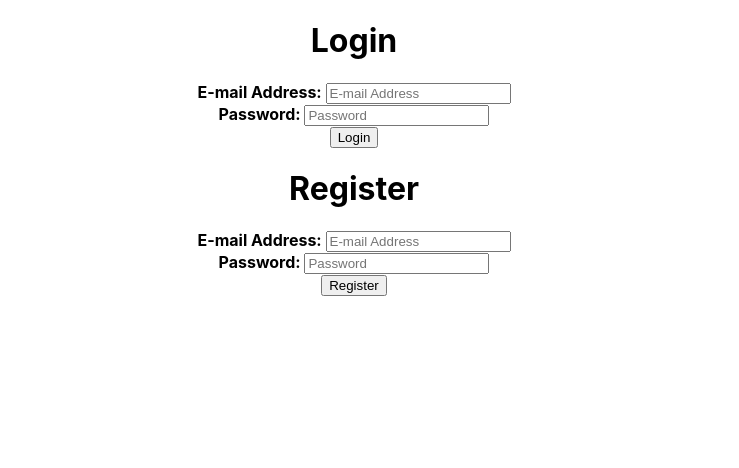
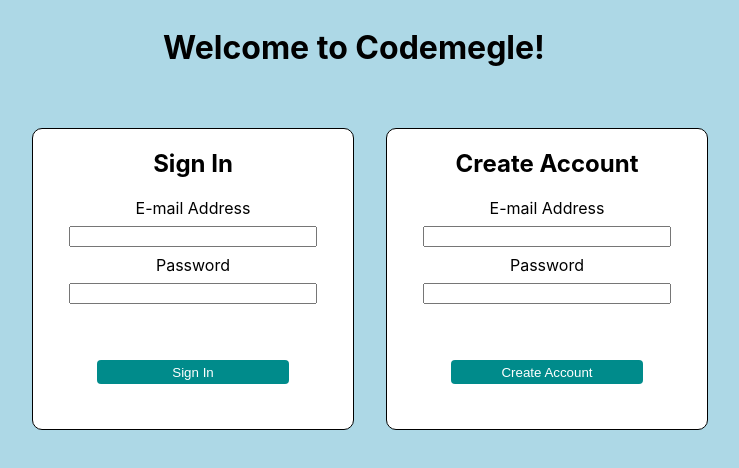
Before and after one commit to TanyaNaveen/TreeHacks-2023, a React (Create React App) app in the folder codemegle/: page / in a window 1280 px wide. Shown: the top 468 px of the page, without its empty margins (286-1025 px from the left). Built offline with nearby package versions, Linux system fonts and the light colour scheme.

Commit message:
styled login page

```diff
--- a/codemegle/src/routes/Login/login.component.jsx
+++ b/codemegle/src/routes/Login/login.component.jsx
@@ -1,6 +1,8 @@
 import { useState } from "react";
 import { useNavigate } from "react-router-dom";
 import { logInWithEmailAndPassword, registerWithEmailAndPassword } from "../../utils/firebase/firebase.utils";
+import "./login.styles.css";
+
 
 const Login = () => {
     const [loginEmail, setLoginEmail] = useState("");
@@ -39,30 +41,31 @@
     };
 
     return (
-        <div>
-            <div className="login">
-                <h1>Login</h1>
+        <div className="page">
+            <h1 className="title">Welcome to Codemegle!</h1>
+            <div className="row">
+
+                <div className="login col card">
+                    <h2>Sign In</h2>
 
                     <div className="login__container">
                         <div>
-                        <label style={{textAlign: "left", fontWeight: 'bold'}}>E-mail Address: </label>
+                            <label className="cardText">E-mail Address</label>
                             <input
                                 type="text"
                                 className="login__textBox"
                                 value={loginEmail}
                                 onChange={(e) => setLoginEmail((e.target.value).toLowerCase())}
-                            placeholder="E-mail Address"
                                 required
                             />
                         </div>
                         <div>
-                        <label style={{textAlign: "left", fontWeight: 'bold'}}>Password: </label>
+                            <label className="cardText">Password</label>
                             <input
                                 type="password"
                                 className="login__textBox"
                                 value={loginPassword}
                                 onChange={(e) => setLoginPassword(e.target.value)}
-                            placeholder="Password"
                                 required
                             />
                         </div>
@@ -70,43 +73,43 @@
                             className="login__btn"
                             onClick={handleSignIn}
                         >
-                        Login
+                            Sign In
                         </button>
                     </div>
                 </div>
 
-            <div className="register">
-                <h1>Register</h1>
+                <div className="register col card">
+                    <h2>Create Account</h2>
 
                     <div className="login__container">
                         <div>
-                        <label style={{textAlign: "left", fontWeight: 'bold'}}>E-mail Address: </label>
+                            <label className="cardText">E-mail Address</label>
                             <input
                                 type="text"
                                 className="login__textBox"
                                 value={registerEmail}
                                 onChange={(e) => setRegisterEmail((e.target.value).toLowerCase())}
-                            placeholder="E-mail Address"
                                 required
                             />
                         </div>
                         <div>
-                        <label style={{textAlign: "left", fontWeight: 'bold'}}>Password: </label>
+                            <label className="cardText">Password</label>
                             <input
                                 type="text"
                                 className="login__textBox"
                                 value={registerPassword}
                                 onChange={(e) => setRegisterPassword(e.target.value)}
-                            placeholder="Password"
                                 required
+
                             />
                         </div>
                         <button
                             className="login__btn"
                             onClick={handleRegister}
                         >
-                        Register
+                            Create Account
                         </button>
+                    </div>
                 </div>
             </div>
         </div>
--- /dev/null
+++ b/codemegle/src/routes/Login/login.styles.css
@@ -0,0 +1,71 @@
+body {
+    background-color: lightblue;
+}
+
+
+.title {
+    margin-top: 1.75rem;
+}
+
+.row {
+    display: flex;
+    flex-direction: row;
+    flex-wrap: wrap;
+    width: 100%;
+    justify-content: center;
+
+  }
+
+.column {
+    /* padding-left: 30rem;
+    display: flex;
+    flex-direction: column;
+    flex-basis: 100%;
+    flex: 1; */
+    width: 50%;
+    height: 100vh;
+    justify-content: center;
+
+}
+
+.card {
+    border: 1px solid black;
+    height: 300px;
+    margin-top: 2.5rem;
+    width: 20em;
+    float: left;
+    background-color: white;
+    margin-left: 32px;
+    border-radius: 10px;
+}
+
+.login__textBox {
+    display: block;
+    width: 18em;
+    justify-content: center;
+    margin: auto;
+    margin-top: 0.5rem;
+    margin-bottom: 0.5rem;
+}
+
+label {
+    text-align: left;
+    margin: 1rem;
+}
+
+button {
+    margin: 3rem;
+    width: 12rem;
+    height: 1.5rem;
+    background-color: darkcyan;
+    color: white;
+    border: none;
+    border-radius:4px;
+
+}
+
+.cardText {
+    margin: 0.75rem;
+    text-align: left;
+
+}
```
Lines whose indentation alone changed are shown as unchanged.
